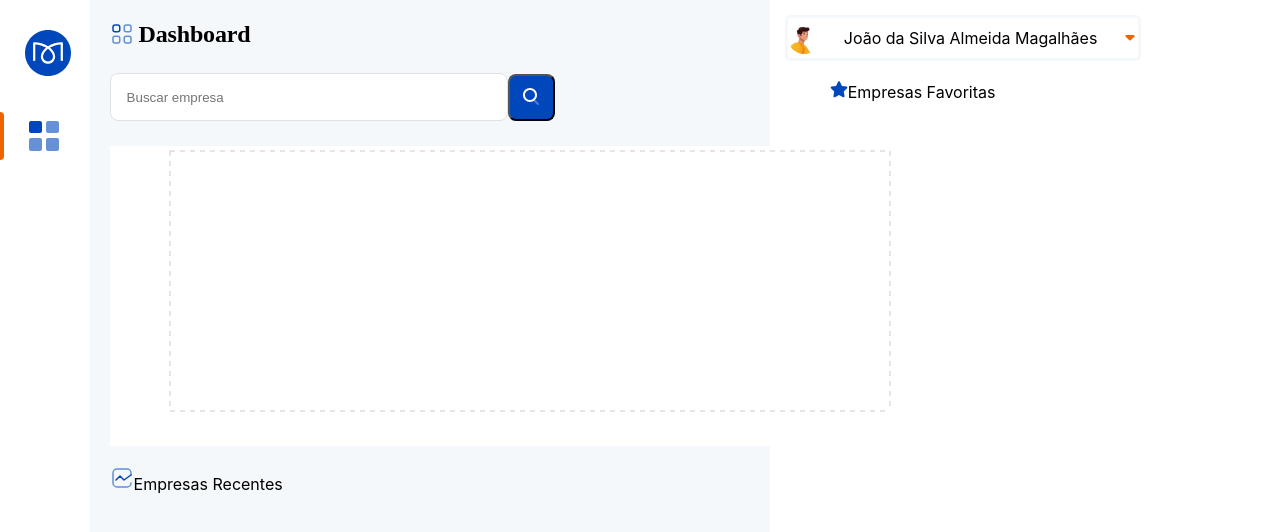
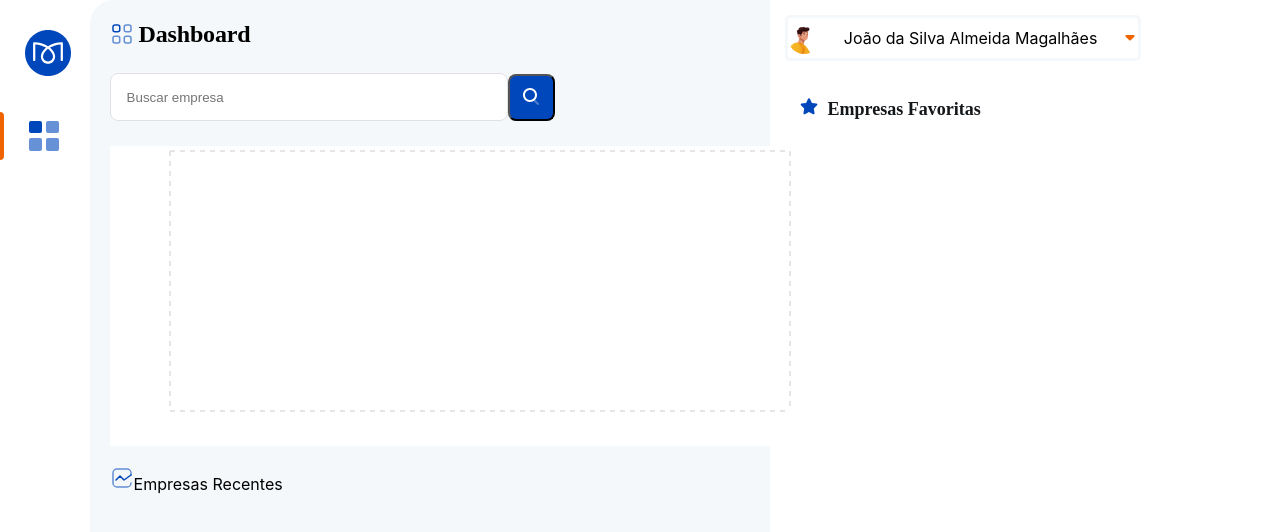
Before and after one commit to lucas11allan/bolsadevalores, a React (Create React App) app in the folder bolsa-de-valores-app/: page / in a window 1280 px wide. Shown: the top 532 px of the page. Built offline with nearby package versions, Linux system fonts and the light colour scheme.

Commit message:
estilizações

```diff
--- a/bolsa-de-valores-app/src/components/FavoriteBar.js
+++ b/bolsa-de-valores-app/src/components/FavoriteBar.js
@@ -7,10 +7,10 @@ function FavoriteBar(props) {
   const { lastResearch } = props;
 
   return (
-    <div>
+    <div className="favorite-container">
       <div className="container-title">
         <img src={blueStar}></img>
-        <span>Empresas Favoritas</span>
+        <span className="favorite-title">Empresas Favoritas</span>
       </div>
       <div>
         {lastResearch.filter(e => e.isFavorite === true)
--- a/bolsa-de-valores-app/src/components/Graphic.js
+++ b/bolsa-de-valores-app/src/components/Graphic.js
@@ -14,7 +14,7 @@ function Graphic(props) {
   })
 
   return (
-    <LineChart width={800} height={300} data={data} margin={{ top: 5, right: 20, bottom: 5, left: 0 }}>
+    <LineChart width={700} height={300} data={data} margin={{ top: 5, right: 20, bottom: 5, left: 0 }}>
       <Line type="monotone" dataKey="valor" stroke="#8884d8" />
       <CartesianGrid stroke="#ccc" strokeDasharray="5 5" />
       <XAxis dataKey="name" />
--- a/bolsa-de-valores-app/src/styles/index.css
+++ b/bolsa-de-valores-app/src/styles/index.css
@@ -53,6 +53,7 @@
   flex-direction: column;
   justify-content: flex-start;
   align-items: flex-start;
+  border-radius: 24px 0px 0px 0px;
 }
 
 .graph-header {
@@ -138,3 +139,20 @@
   align-items: center;
   align-content: center;
 }
+
+.favorite-container {
+  display: flex;
+  flex-direction: column;
+  justify-content: flex-start;
+  align-items: flex-start;
+}
+
+.favorite-title {
+  padding: 0px 10px;
+  font-family: Graphik;
+  font-style: normal;
+  font-weight: 600;
+  font-size: 18px;
+  line-height: 150%;
+  color: #14171A;
+}
```
